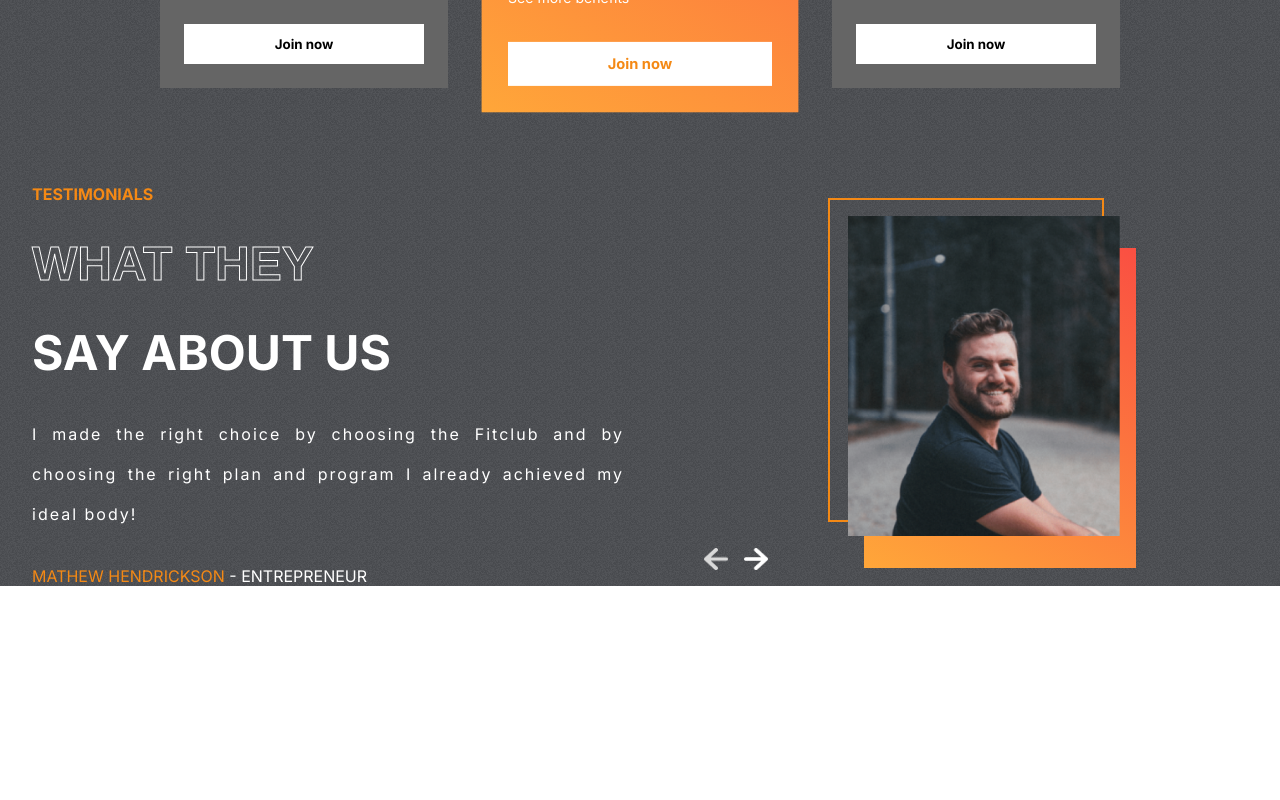
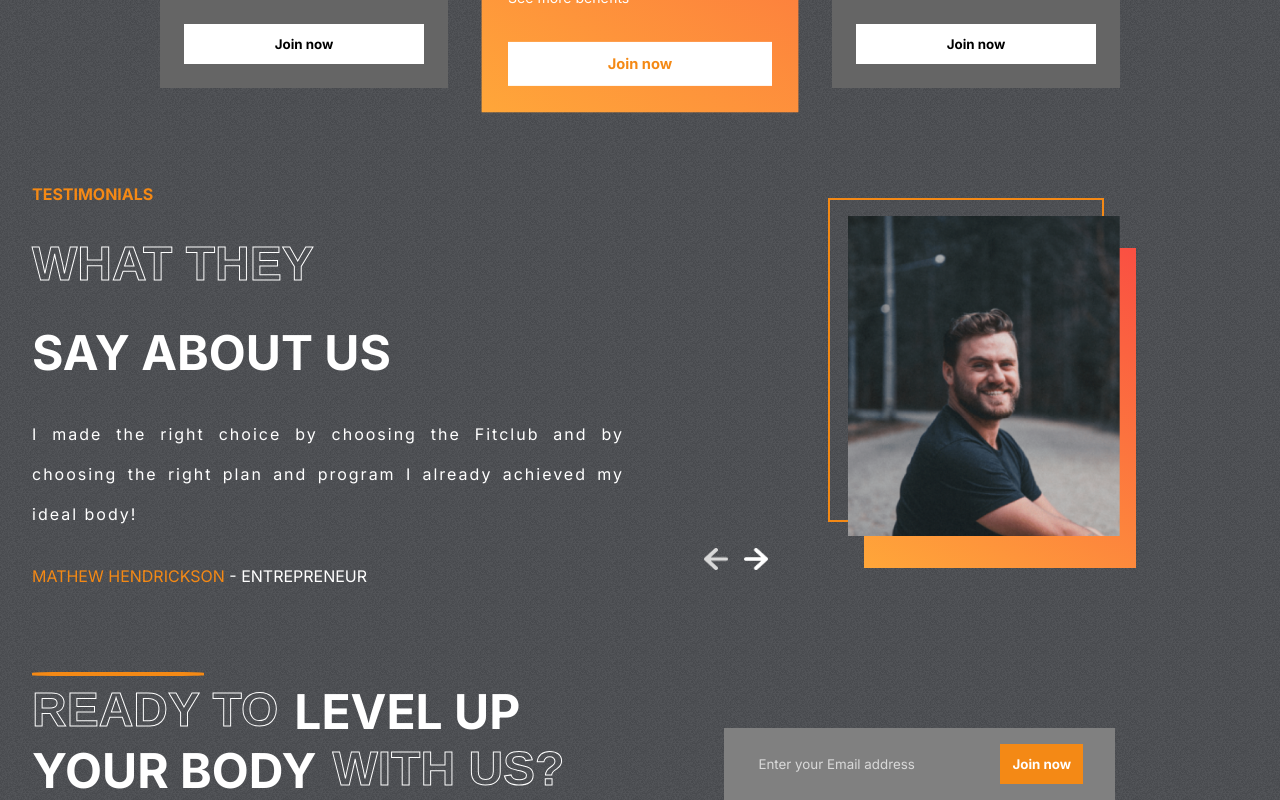
Before and after one commit to ismailcet/FitClub, a React (Create React App) app: page / in a window 1280 px wide. Shown: the part 2348-3148 px from the top of the page. Before the commit the page ends 2934 px from the top, so only its background shows below. Built offline with nearby package versions, Linux system fonts and the light colour scheme.

Commit message:
Join Us section is over

```diff
--- a/src/App.js
+++ b/src/App.js
@@ -4,6 +4,7 @@
 import Reasons from "./components/Reasons/Reasons";
 import Plans from "./components/Plans/Plans";
 import Testimonials from "./components/Testimonials/Testimonials";
+import Join from "./components/Join/Join";
 function App() {
   return (
     <div className="App">
@@ -12,6 +13,7 @@
       <Reasons />
       <Plans />
       <Testimonials />
+      <Join />
     </div>
   );
 }
--- /dev/null
+++ b/src/components/Join/Join.jsx
@@ -0,0 +1,31 @@
+import React from "react";
+import "./join.css";
+const Join = () => {
+  return (
+    <div className="Join" id="join-us">
+      <div className="left-j">
+        <hr />
+        <div>
+          <span className="stroke-text">READY TO</span>
+          <span> LEVEL UP</span>
+        </div>
+        <div>
+          <span>YOUR BODY</span>
+          <span className="stroke-text"> WITH US?</span>
+        </div>
+      </div>
+      <div className="right-j">
+        <form action="" className="email-container">
+          <input
+            type="email"
+            name="user_email"
+            placeholder="Enter your Email address"
+          />
+          <button className="btn btn-j">Join now</button>
+        </form>
+      </div>
+    </div>
+  );
+};
+
+export default Join;
--- /dev/null
+++ b/src/components/Join/join.css
@@ -0,0 +1,48 @@
+.Join{
+    display: flex;
+    padding:0 2rem;
+    gap: 10rem;
+}
+.left-j{
+    color: #fff;
+    font-size: 3rem;
+    font-weight: bold;
+    text-transform: uppercase;
+    position: relative;
+}
+.left-j>hr{
+    position: absolute;
+    width: 10.5rem;
+    border: 2px solid var(--orange);
+    border-radius: 20%;
+    margin: -10px 0;
+}
+.left-j>div{
+    display: flex;
+    gap: 1rem;
+}
+.right-j{
+    display: flex;
+    justify-content: center;
+    align-items: flex-end;
+}
+.email-container{
+    display: flex;
+    gap: 3rem;
+    background-color: gray;
+    padding: 1rem 2rem;
+}
+.email-container>input{
+    background-color:transparent;
+    border: none;
+    outline: none;
+    color: var(--lightgray);
+}
+
+::placeholder{
+    color: var(--lightgray);
+}
+.btn-j{
+    background-color: var(--orange);
+    color: #fff;
+}
```
